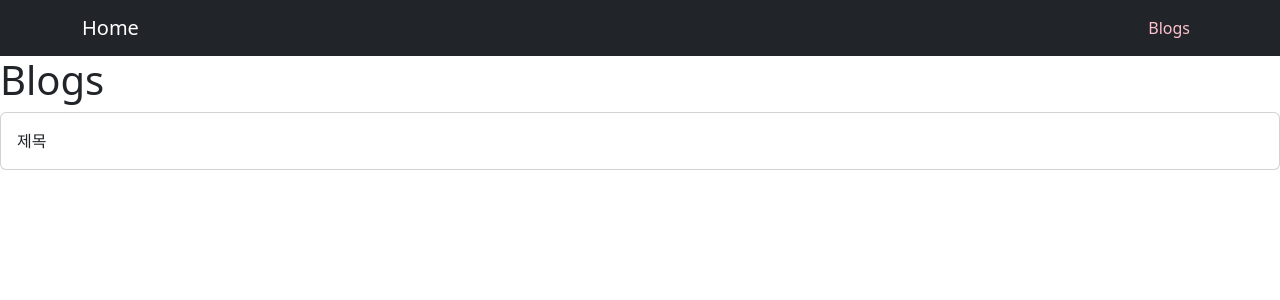
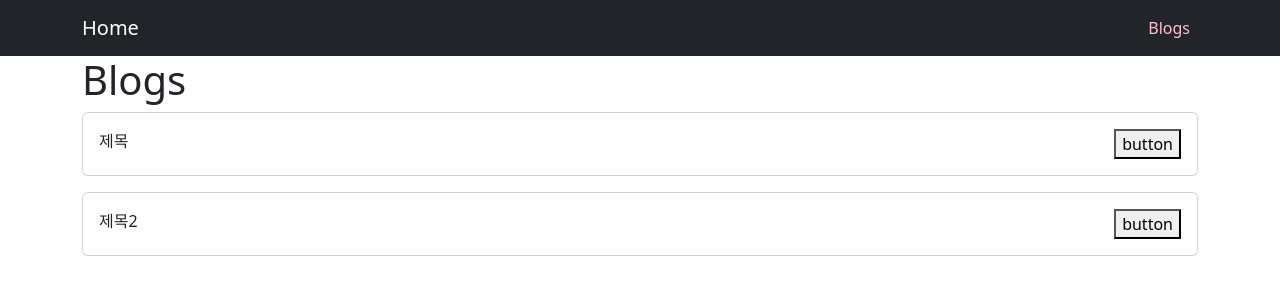
Before and after one commit to kyeongmin1011/react-basic, a React (Create React App) app: page /blogs in a window 1280 px wide. Shown: the top 300 px of the page. Built offline with nearby package versions, Linux system fonts and the light colour scheme; data requests are answered from the project's data file.

Commit message:
26. props children

```diff
--- a/db.json
+++ b/db.json
@@ -1,9 +1,14 @@
 {
   "posts": [
     {
+      "id": 1,
       "title": "제목",
-      "content": "내용입니다.",
-      "id": 1
+      "content": "내용입니다"
+    },
+    {
+      "id": 2,
+      "title": "제목2",
+      "content": "내용입니다2"
     }
   ]
 }
--- a/src/components/Card.js
+++ b/src/components/Card.js
@@ -1,13 +1,14 @@
-const Card = ({post}) => {
-  const {title} = post
+const Card = ({post, children}) => {
 
-  console.log('post', post)
   return (
-      <div className="card mb-3" >
-        <div className="card-body">
-          {title}
+    <div className="card mb-3">
+      <div className="card-body">
+        <div className="d-flex justify-content-between">
+          <div>{post.title}</div>
+          {children && <div>{children} </div>}
         </div>
       </div>
+    </div>
   )
 }
 
--- a/src/pages/ListPage.js
+++ b/src/pages/ListPage.js
@@ -16,11 +16,13 @@ const ListPage = () => {
   }, [])
 
   return (
-    <div className="ListPage">
+    <div className="ListPage container">
       <h1>Blogs</h1>
       {posts.map(post => {
         return (
-          <Card post={post} key={post.id}/>
+          <Card post={post} key={post.id}>
+            <button>button</button>
+          </Card>
         )
       })}
     </div>
```
